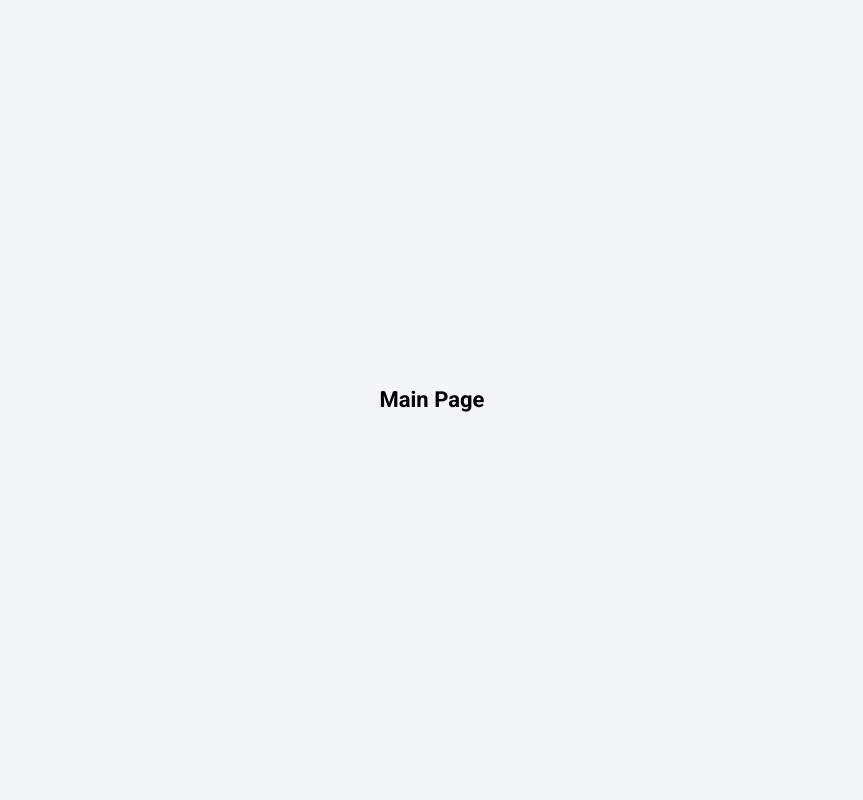
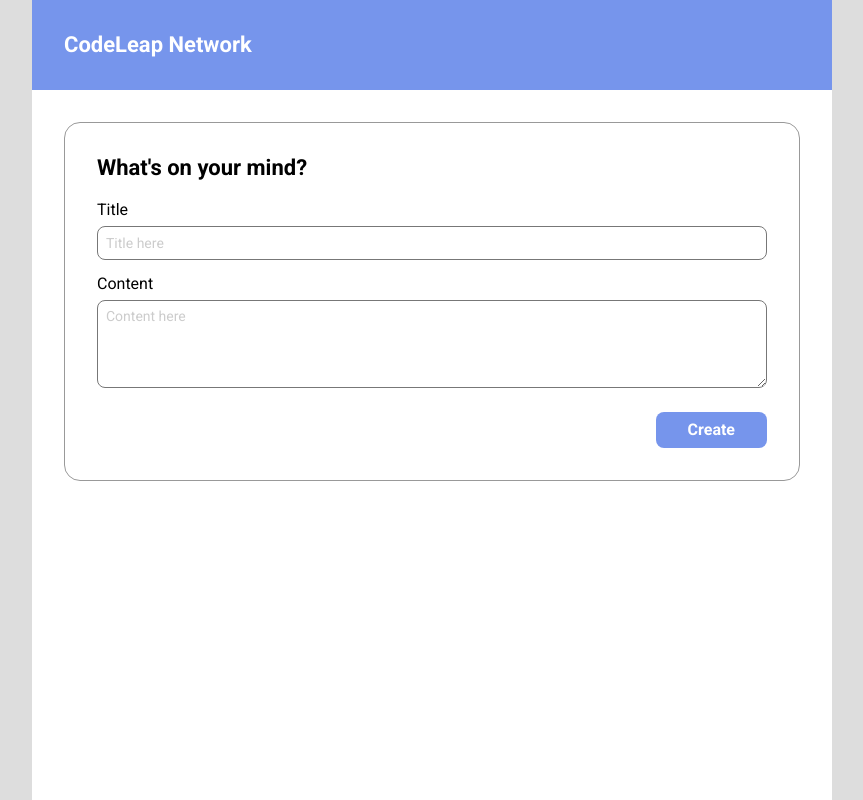
Before and after one commit to gabrieloliveirapimentel/codeleap-frontend, a React (Vite) app: page / in a window 1280 px wide. Both pictures are taken after typing "Sample" into the empty fields and a click on the button "ENTER". Shown: the whole page, without its empty margins (208-1071 px from the left). Built offline with nearby package versions, Linux system fonts and the light colour scheme.

Commit message:
feat: Create post form

```diff
--- /dev/null
+++ b/src/components/form/create-post-form.tsx
@@ -0,0 +1,84 @@
+import * as yup from "yup";
+import { useForm } from "react-hook-form";
+import { yupResolver } from "@hookform/resolvers/yup";
+
+const schema = yup.object({
+  title: yup.string().required("Title is required"),
+  content: yup.string().required("Content is required"),
+});
+
+type FormData = yup.InferType<typeof schema>;
+
+export function CreatePostForm() {
+  const {
+    register,
+    reset,
+    handleSubmit,
+    formState: { errors, isSubmitting },
+  } = useForm<FormData>({
+    resolver: yupResolver(schema),
+    mode: "onBlur",
+  });
+
+  async function onSubmit(data: FormData) {
+    console.log(data);
+
+    reset();
+  }
+
+  return (
+    <div className="p-8 rounded-2xl border-[1px] border-[#999999]">
+      <h1 className="text-black font-bold text-xl">What's on your mind?</h1>
+      <form
+        className="mt-5 flex flex-col gap-2"
+        onSubmit={handleSubmit(onSubmit)}
+        noValidate
+      >
+        <div>
+          <div className="grid gap-2 mb-2">
+            <label>Title</label>
+            <input
+              id="title"
+              type="text"
+              placeholder="Title here"
+              className={`border ${
+                errors.title ? "border-red-500" : "border-[#777777]"
+              }`}
+              {...register("title")}
+            />
+          </div>
+          {errors.title && (
+            <span className="text-sm text-red-500">{errors.title.message}</span>
+          )}
+        </div>
+        <div>
+          <div className="grid gap-2 mb-2">
+            <label>Content</label>
+            <textarea
+              rows={5}
+              id="content"
+              placeholder="Content here"
+              className={`border ${
+                errors.content ? "border-red-500" : "border-[#777777]"
+              }`}
+              {...register("content")}
+            />
+          </div>
+          {errors.content && (
+            <span className="text-sm text-red-500">
+              {errors.content.message}
+            </span>
+          )}
+        </div>
+        <div className="flex  justify-end">
+          <button
+            className="bg-[#7695EC] mt-2 text-white hover:bg-[#637bbd] cursor-pointer"
+            type="submit"
+          >
+            {isSubmitting ? "Creating..." : "Create"}
+          </button>
+        </div>
+      </form>
+    </div>
+  );
+}
--- a/src/index.css
+++ b/src/index.css
@@ -24,7 +24,6 @@
   font-size: 22px;
   font-weight: 700;
   line-height: 1.2;
-  color: #000000;
 }
 
 label {
@@ -34,7 +33,7 @@
   color: #000000;
 }
 
-input {
+input, textarea {
   border-radius: 8px;
   padding: 8px;
   font-size: 14px;
--- a/src/pages/main.tsx
+++ b/src/pages/main.tsx
@@ -1,7 +1,17 @@
+import { CreatePostForm } from "../components/form/create-post-form";
+
 export function Main() {
   return (
-    <div className="flex flex-col items-center justify-center h-screen bg-gray-100">
-      <h1 className="text-4xl">Main Page</h1>
+    <div className="grid items-center justify-center">
+      <div className="justify-center h-screen bg-white min-w-[800px] ">
+        <header className="bg-[#7695EC] p-8">
+          {" "}
+          <h1 className="text-white">CodeLeap Network</h1>
+        </header>
+        <div className="grid p-8 gap-8">
+          <CreatePostForm />
+        </div>
+      </div>
     </div>
   );
 }
--- a/src/pages/signup.tsx
+++ b/src/pages/signup.tsx
@@ -4,7 +4,9 @@
   return (
     <div className="h-screen flex flex-col items-center justify-center">
       <div className="bg-white p-8 rounded-2xl min-w-[500px] border-1 border-[#CCCCCC]">
-        <h1 className="font-bold text-xl">Welcome to CodeLeap network!</h1>
+        <h1 className="text-black font-bold text-xl">
+          Welcome to CodeLeap network!
+        </h1>
         <SignUpForm />
       </div>
     </div>
```
